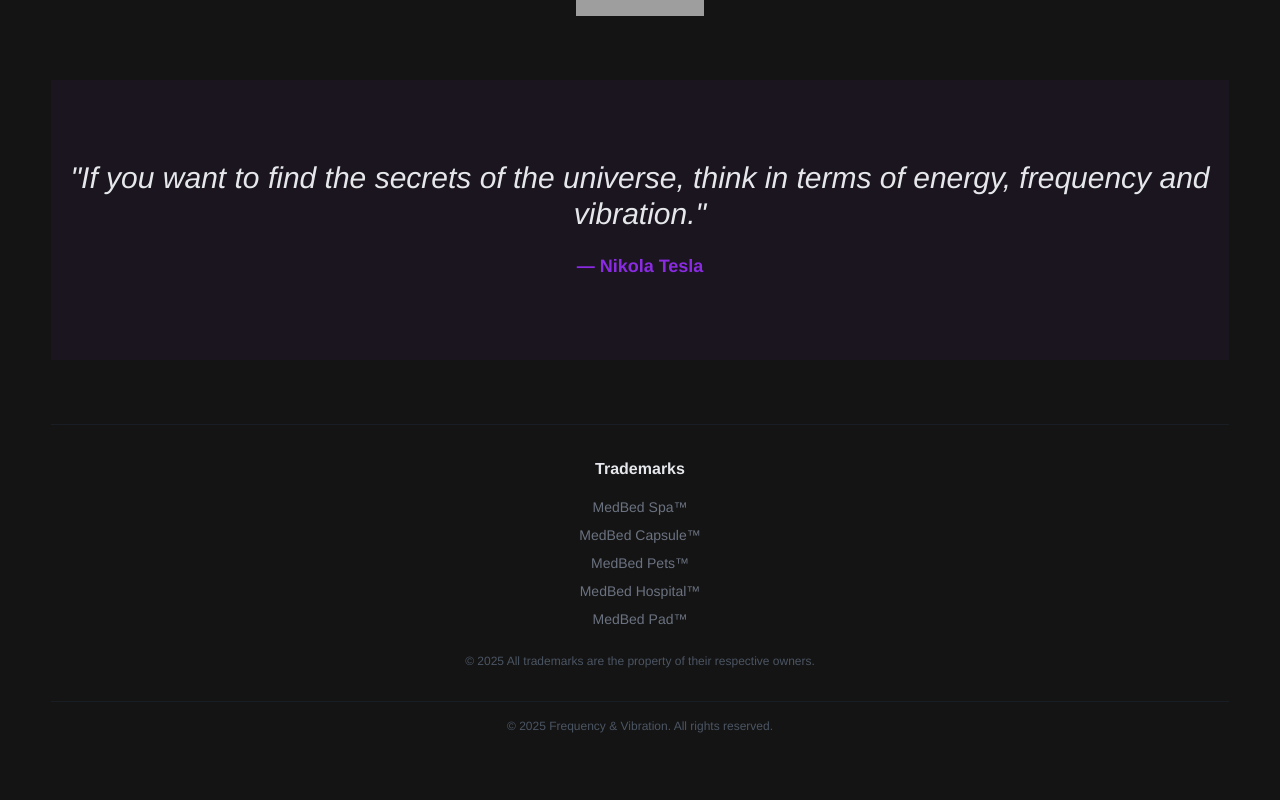
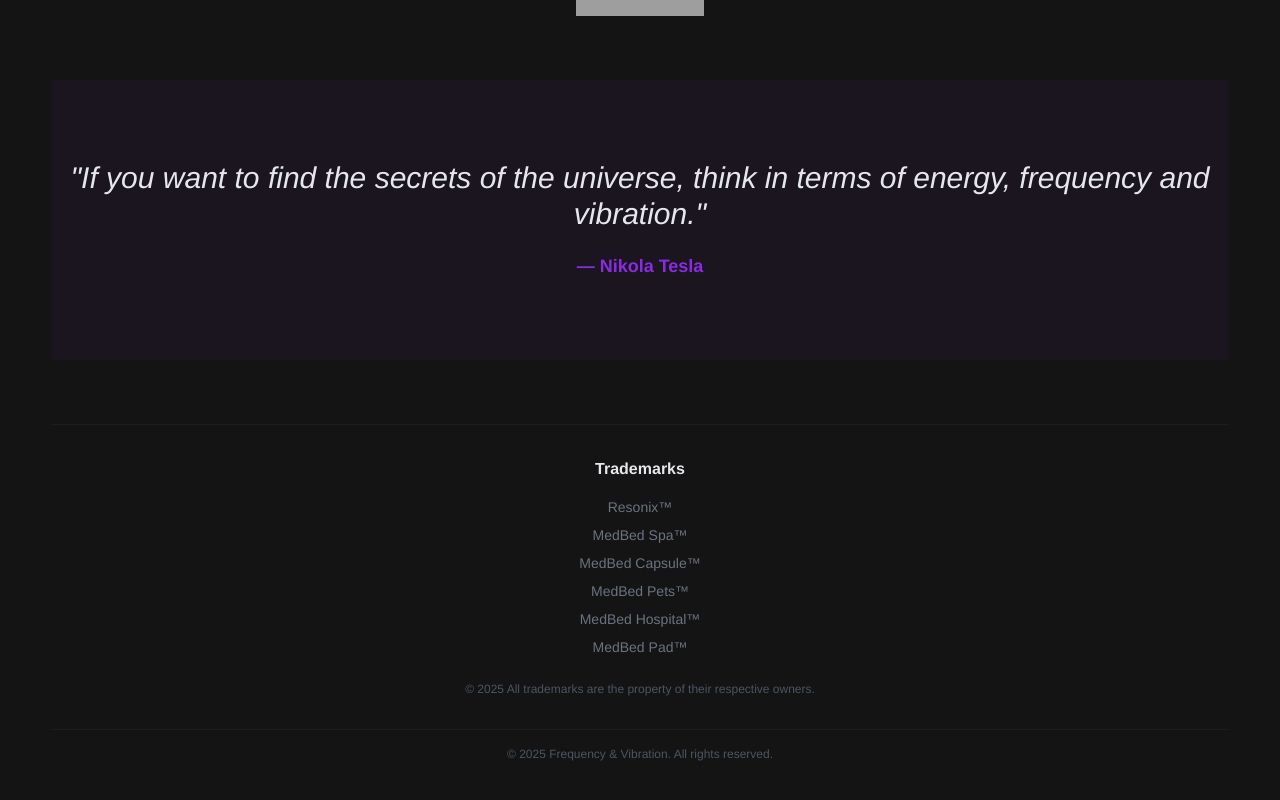
Before and after one commit to delta8coin/resonix, a Next.js app: page /frequency-lab in a window 1280 px wide. Shown: the part 1932-2732 px from the top of the page. Built offline with nearby package versions, Linux system fonts and the light colour scheme; grey boxes are pictures that could not be loaded.

Commit message:
Add Resonix™ to footer trademarks
Add Resonix™ as first trademark in the list

🤖 Generated with [Claude Code](https://claude.com/claude-code)

Co-Authored-By: Claude <noreply@anthropic.com>

```diff
--- a/components/Footer.tsx
+++ b/components/Footer.tsx
@@ -24,6 +24,7 @@ export default function Footer() {
       <div className="text-center py-8 border-t border-gray-800/50">
         <h4 className="text-base text-gray-200 font-semibold mb-4">Trademarks</h4>
         <div className="space-y-2 text-gray-500 text-sm">
+          <p>Resonix™</p>
           <p>MedBed Spa™</p>
           <p>MedBed Capsule™</p>
           <p>MedBed Pets™</p>
```
